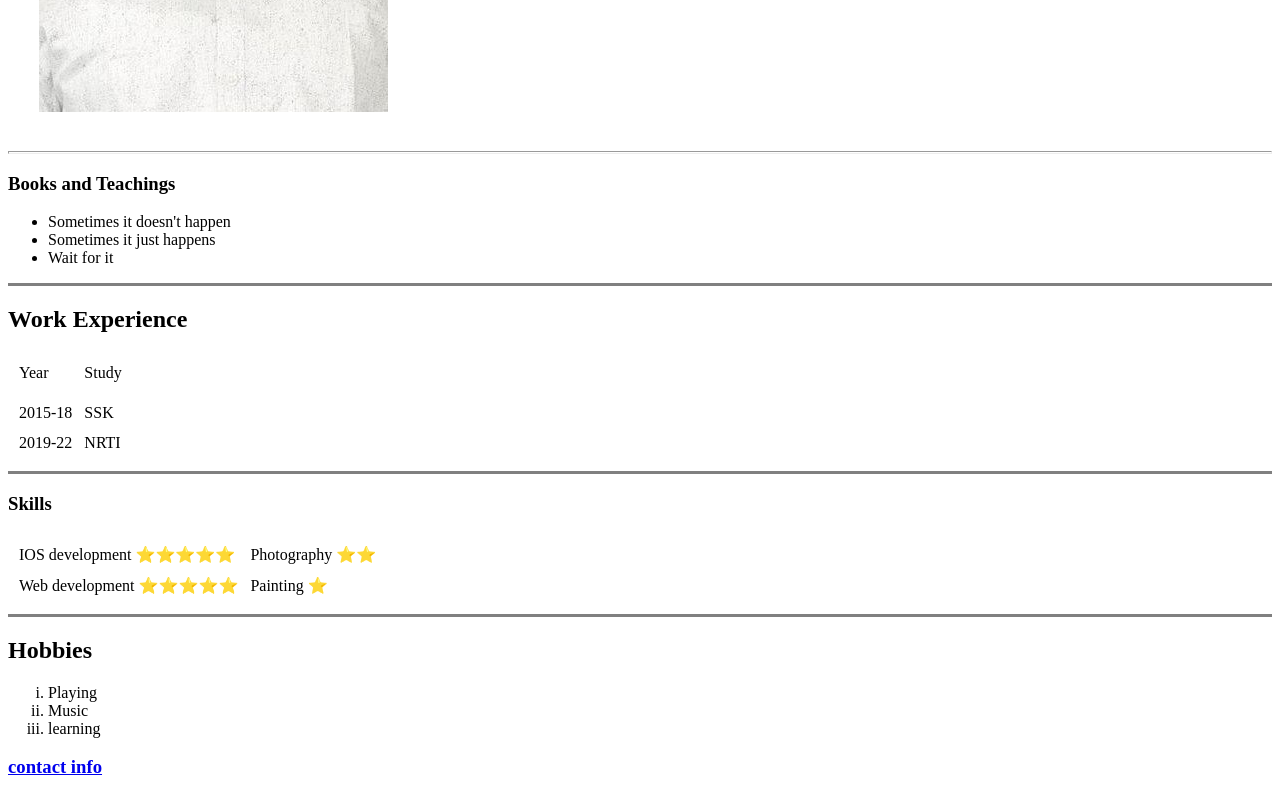
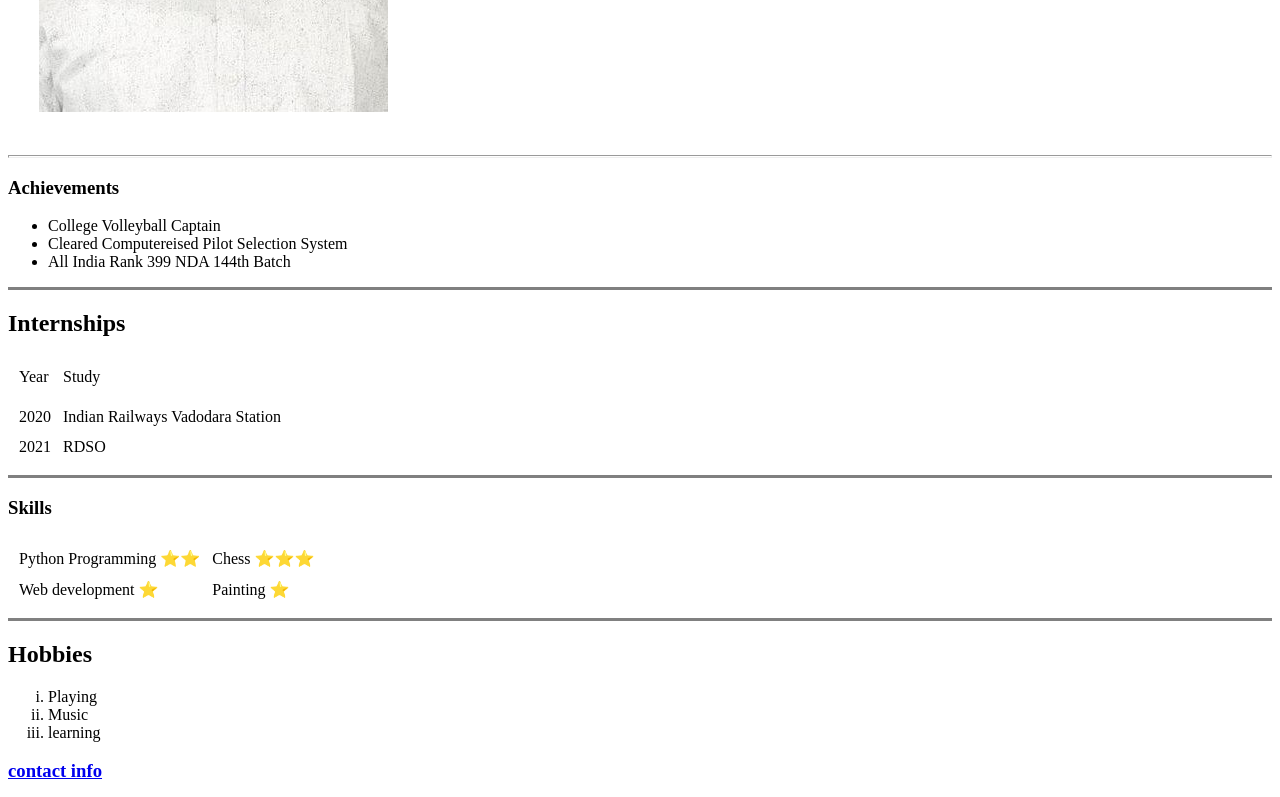
Before and after one commit to Harikiran-L/cv, a plain HTML site: page index.html in a window 1280 px wide. Shown: the part 429-1226 px from the top of the page. Drawn offline with Linux system fonts and the light colour scheme.

Commit message:
Update index.html

```diff
--- a/index.html
+++ b/index.html
@@ -1,4 +1,4 @@
-
+<!DOCTYPE html>
 <html lang="en">
 <head>
     <meta charset="UTF-8">
@@ -22,16 +22,16 @@
 
 
     <hr size = "3" nonshade>
-    <h3>Books and Teachings</h3>
+    <h3>Achievements</h3>
     <ul>
-        <li>Sometimes it doesn't happen </li>
-        <li>Sometimes it just happens</li>
-        <li>Wait for it</li>
+        <li>College Volleyball Captain</li>
+        <li>Cleared Computereised Pilot Selection System</li>
+        <li>All India Rank 399 NDA 144th Batch</li>
     </ul>
 
     <hr size = "3" noshade>
 
-    <h2>Work Experience</h2>
+    <h2>Internships</h2>
     <!--Table also can have borders using html simply <table border = "1" would give 1 pixel border to the table-->
     <table cellspacing = "10">
         <tr>
@@ -40,22 +40,22 @@
             <td> Study</td>
         </thead>
         <tr>
-            <td>2015-18</td>
-            <td>SSK</td>
+            <td>2020</td>
+            <td>Indian Railways Vadodara Station</td>
         </tr>
         <tr>
-            <td>2019-22</td>
-            <td>NRTI</td>
+            <td>2021</td>
+            <td>RDSO</td>
         </tr>
     </table>
 
     <hr size = "3" noshade>
     <h3><strong>Skills</strong></h3>
     <table cellspacing = "10">
-        <tr> <td>IOS development &#11088;&#11088;&#11088;&#11088;&#11088;</td>
-             <td> Photography &#11088;&#11088; </td>
+        <tr> <td>Python Programming &#11088;&#11088;</td>
+             <td>Chess &#11088;&#11088;&#11088; </td>
         </tr>
-        <tr><td>Web development &#11088;&#11088;&#11088;&#11088;&#11088;</td>
+        <tr><td>Web development &#11088;</td>
             <td>Painting &#11088;</td>
 
 
```
